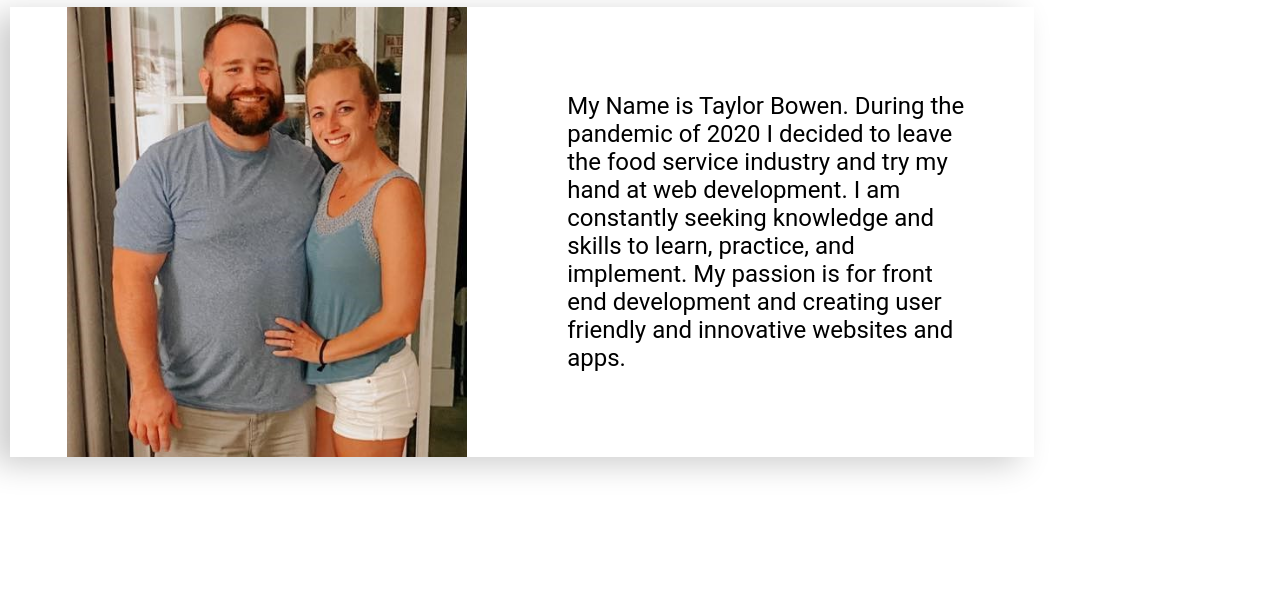
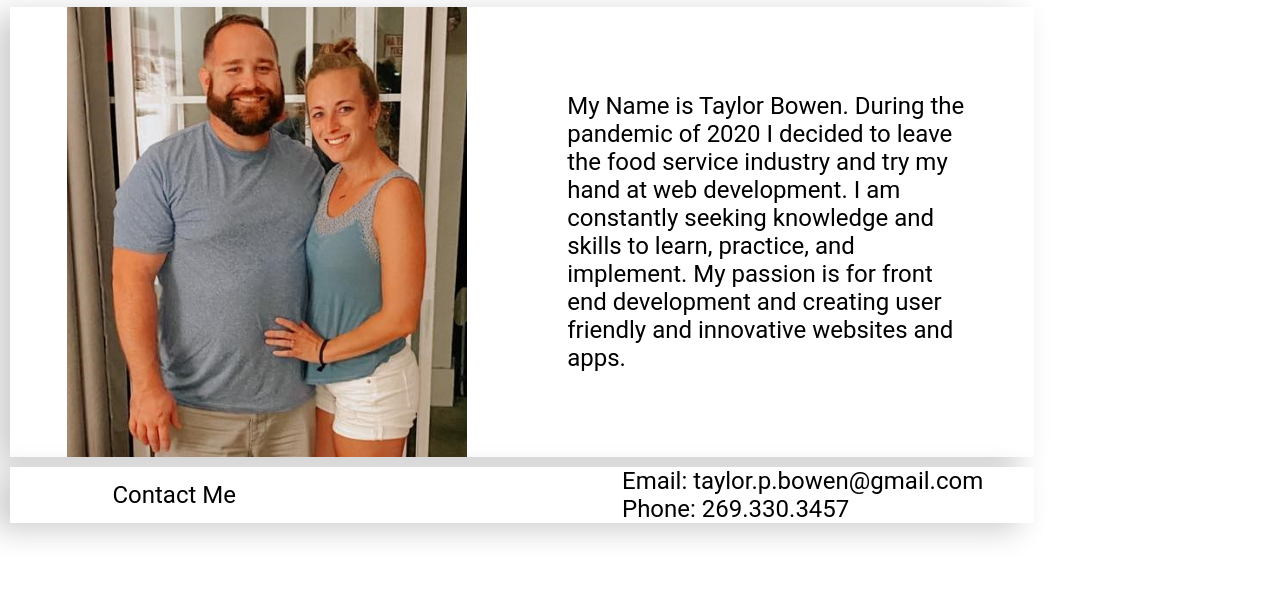
Before and after one commit to tbowenmsu/Profile-Page, a plain HTML site: page index.html in a window 1280 px wide. Shown: the part 1918-2510 px from the top of the page. Drawn offline with Linux system fonts and the light colour scheme.

Commit message:
updated resume and contact info

```diff
--- a/index.html
+++ b/index.html
@@ -57,7 +57,7 @@
                 <span class="firstword">Learn</span><br />Practice
                 <br />Grow
             </h1>
-            <a href="https://docs.google.com/document/d/1ZbZ5jbJtl9edmDRiZLqHrArdvtLTwdFmXFMM1UD-ohE/edit?usp=sharing" class="resume-cta"><span class="resume-text">Resume</span></a>
+            <a href="https://drive.google.com/file/d/1VKrEt9CcfjRJmJ9DpnAAgyv_niEy0TJg/view?usp=sharing" class="resume-cta"><span class="resume-text">Resume</span></a>
         </div>
     </section>
     <!--End of Hero Section-->
@@ -140,6 +140,21 @@
     </section>
     <!--End of About Section-->
 
+    <!--Contact Info-->
+    <section id="aboutme">
+        <div class="about-container">
+            <div class="about-section">
+                <div class="about-text">
+                    Contact Me
+                </div>
+                <div class="about-text">
+                    Email: taylor.p.bowen@gmail.com       Phone: 269.330.3457
+                </div>
+            </div>
+        </div>
+    </section>
+    <!--End of contact info-->
+
     <!--Social Icons-->
     <section id="contactme">
         <div class="social-icons">
```
